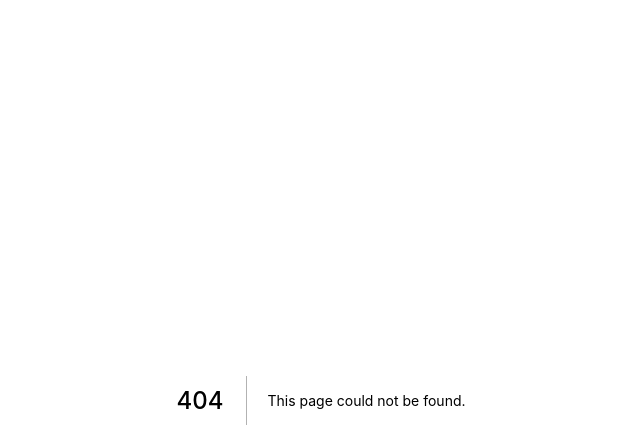
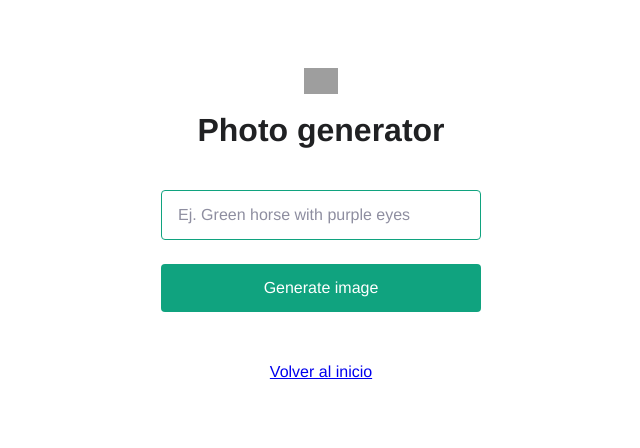
Before and after one commit to ULL-ESIT-DMSI-2223/nextjs-patricia-martinez-polo-alu0101116532, a Next.js app: page /image in a window 1280 px wide. Before the commit this address had no page. Shown: the top 448 px of the page, without its empty margins (319-959 px from the left). Built offline with nearby package versions, Linux system fonts and the light colour scheme; grey boxes are pictures that could not be loaded; a web font is replaced by a local one.

Commit message:
actualizacion carpeta

```diff
--- /dev/null
+++ b/pages/image.js
@@ -0,0 +1,57 @@
+import Head from "next/head";
+import { useState } from "react";
+import styles from "./index.module.css";
+import Link from 'next/link'
+
+export default function Home() {
+  const [promptInput, setPrompt] = useState("");
+  const [result, setResult] = useState("");
+
+
+  async function onSubmit(event) {
+    event.preventDefault();
+    const response = await fetch("/api/imageGen", {
+      method: "POST",
+      headers: {
+        "Content-Type": "application/json",
+      },
+      body: JSON.stringify({ prompt: promptInput }),
+    });
+    const data = await response.json();
+    setResult(data.result);
+    setPrompt("");
+  };
+
+  return (
+    <div>
+      <Head>
+        <title>Photo generator</title>
+        <link rel="icon" href="/photo_icon.png" />
+      </Head>
+
+      <main className={styles.main}>
+        <img src="/photo_icon.png" className={styles.icon} />
+        <h3>Photo generator</h3>
+        <form onSubmit={onSubmit}>
+          <input
+            type="text"
+            name="animal"
+            placeholder="Ej. Green horse with purple eyes"
+            value={promptInput}
+            onChange={(e) => setPrompt(e.target.value)}
+          />
+          <input type="submit" value="Generate image" />
+        </form>
+        <br></br>
+        <img className="result-image" src={result} />
+        <br></br>
+        <Link href="/">
+          <a>
+            Volver al inicio
+          </a>
+        </Link>
+      </main>
+    </div>
+  );
+
+}
--- a/pages/index.js
+++ b/pages/index.js
@@ -15,11 +15,11 @@ function Home() {
         <img src="/photo_icon.png" className={styles.icon} />
         <h2>Inicio</h2>
         <h3>Eliga un enlace</h3>
-        <Link href="/pet"> Generador de nombres para tu mascota </Link>
+        <Link href="/pet">Genera un nombre</Link>
         <br></br>
-        <Link href="/image">Generador de imágenes</Link>
+        <Link href="/image">Genera una imágen</Link>
         <br></br>
-        <Link href="/404">Página de error</Link>
+        <Link href="/404">Error 404</Link>
       </main>
     </div>
   )
```
Also changed, not shown: pages/404.js (added, +15 -0 lines), pages/pet.js (added, +53 -0 lines).
